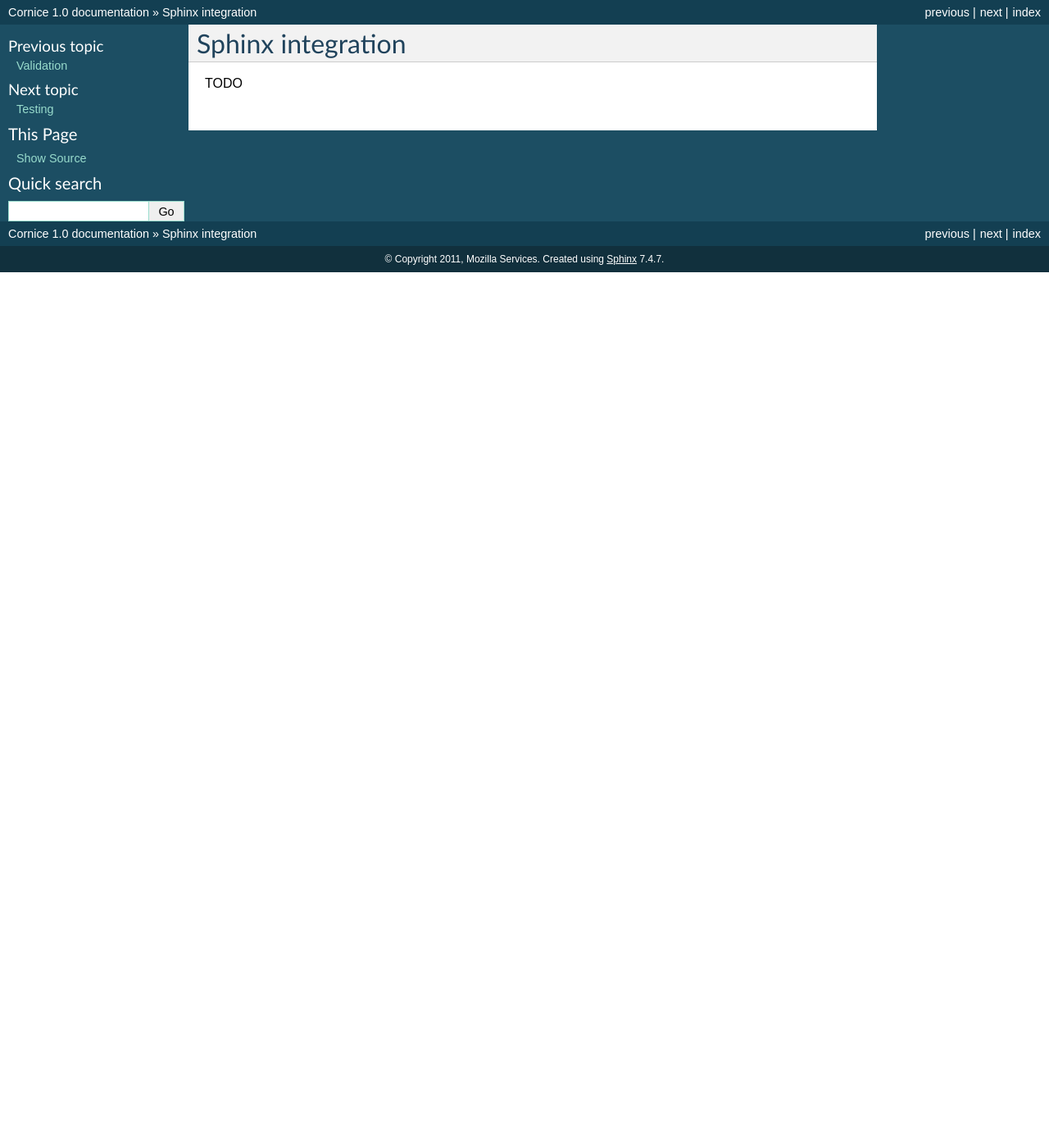
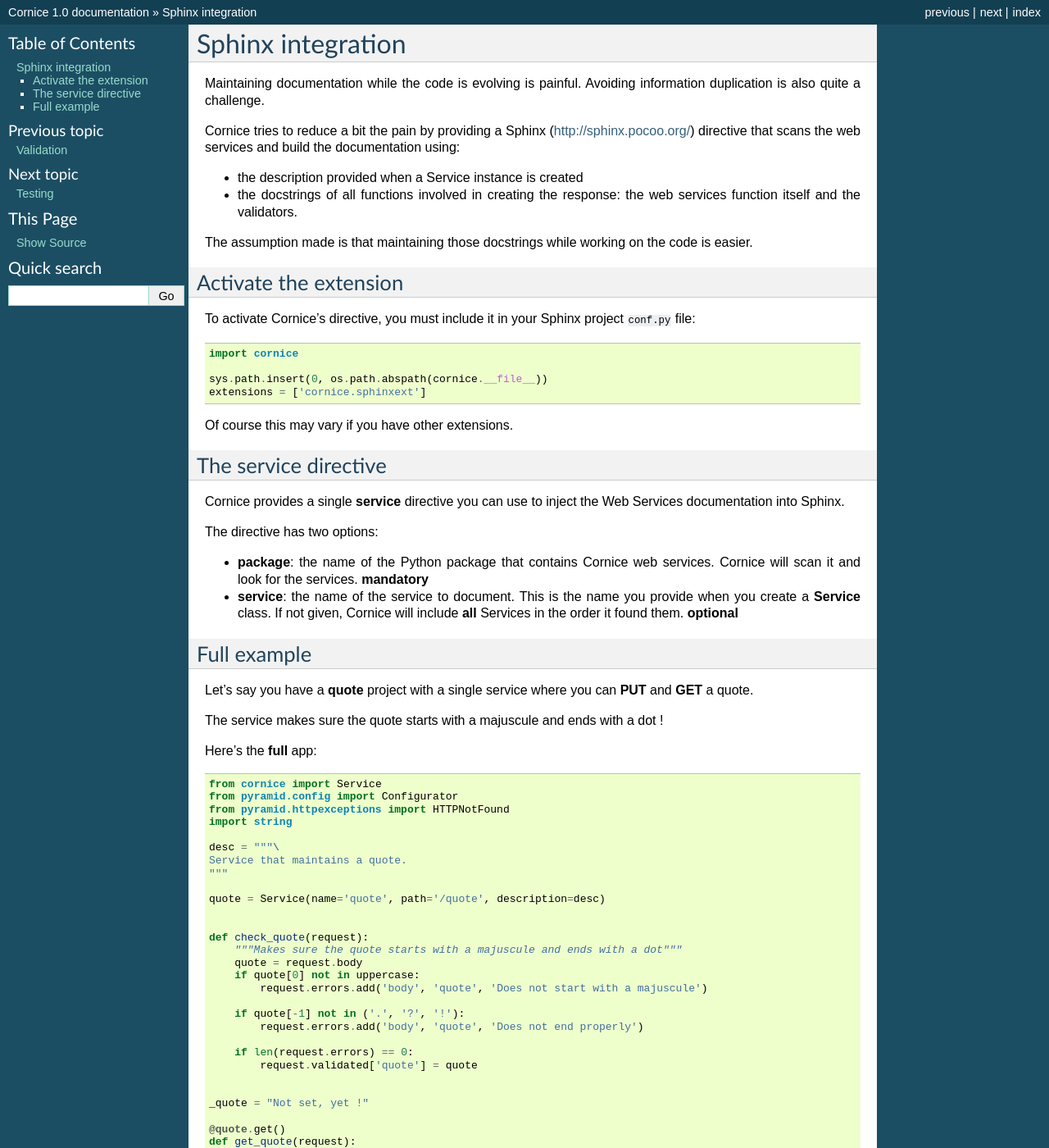
Before and after one commit to Cornices/cornice, a Sphinx documentation site: the page built from docs/source/sphinx.rst, in a window 1280 px wide and 1400 px high. Shown: the whole window at 82% size. Built offline with Sphinx 7.4.7, drawn with Linux system fonts in a browser that asks for light colours; some of the changed text lies outside the part shown.

Commit message:
moar docs

```diff
--- a/docs/source/sphinx.rst
+++ b/docs/source/sphinx.rst
@@ -1,4 +1,127 @@
 Sphinx integration
 ==================
 
-TODO
+Maintaining documentation while the code is evolving is painful.
+Avoiding information duplication is also quite a challenge.
+
+Cornice tries to reduce a bit the pain by providing a Sphinx
+(http://sphinx.pocoo.org/) directive that scans the web
+services and build the documentation using:
+
+- the description provided when a Service instance is created
+- the docstrings of all functions involved in creating the response:
+  the web services function itself and the validators.
+
+The assumption made is that maintaining those docstrings while
+working on the code is easier.
+
+
+Activate the extension
+----------------------
+
+To activate Cornice's directive, you must include it in your
+Sphinx project :file:`conf.py` file::
+
+    import cornice
+
+    sys.path.insert(0, os.path.abspath(cornice.__file__))
+    extensions = ['cornice.sphinxext']
+
+Of course this may vary if you have other extensions.
+
+
+The service directive
+---------------------
+
+Cornice provides a single **service** directive you can use to
+inject the Web Services documentation into Sphinx.
+
+The directive has two options:
+
+- **package**: the name of the Python package that contains Cornice web
+  services. Cornice will scan it and look for the services. **mandatory**
+
+- **service**: the name of the service to document. This is the name
+  you provide when you create a **Service** class. If not given, Cornice
+  will include **all** Services in the order it found them. **optional**
+
+
+Full example
+------------
+
+Let's say you have a **quote** project with a single service where you
+can **PUT** and **GET** a quote.
+
+The service makes sure the quote starts with a majuscule and ends with
+a dot !
+
+Here's the **full** app::
+
+    from cornice import Service
+    from pyramid.config import Configurator
+    from pyramid.httpexceptions import HTTPNotFound
+    import string
+
+    desc = """\
+    Service that maintains a quote.
+    """
+
+    quote = Service(name='quote', path='/quote', description=desc)
+
+
+    def check_quote(request):
+        """Makes sure the quote starts with a majuscule and ends with a dot"""
+        quote = request.body
+        if quote[0] not in uppercase:
+            request.errors.add('body', 'quote', 'Does not start with a majuscule')
+
+        if quote[-1] not in ('.', '?', '!'):
+            request.errors.add('body', 'quote', 'Does not end properly')
+
+        if len(request.errors) == 0:
+            request.validated['quote'] = quote
+
+
+    _quote = "Not set, yet !"
+
+    @quote.get()
+    def get_quote(request):
+        """Returns the quote"""
+        return _quote
+
+
+    @quote.post(validator=check_quote)
+    def post_quote(request):
+        """Update the quote"""
+        global _quote
+        _quote = request.validated['quote']
+
+
+    def main(global_config, **settings):
+        config = Configurator(settings={})
+        config.include("cornice")
+        config.scan("coolapp")
+        return config.make_wsgi_app()
+
+    if __name__ == '__main__':
+        from wsgiref.simple_server import make_server
+        app = main({})
+        httpd = make_server('', 8000, app)
+        print "Listening on port 8000...."
+        httpd.serve_forever()
+
+
+And here's the **full** sphinx doc example::
+
+    Welcome to coolapp's documentation!
+    ===================================
+
+    My **Cool** app provides a way to send cool quotes to the server !
+
+    .. services::
+       :package: coolapp
+       :service: quote
+
+The resulting doc is:
+
+.. image:: cornice.png
```
Also changed, not shown: docs/source/index.rst (+12 -0 lines), docs/source/cornice.png (added), 1 other file.
